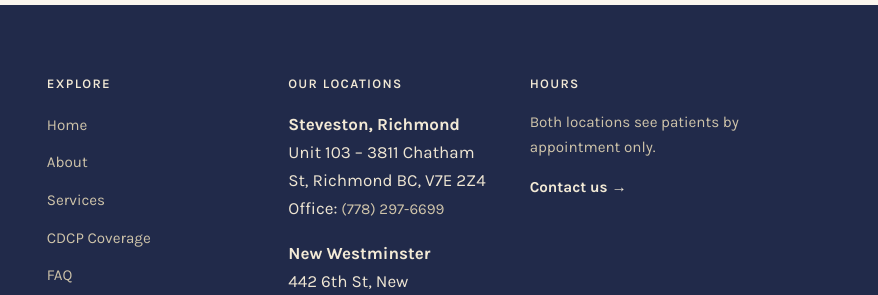
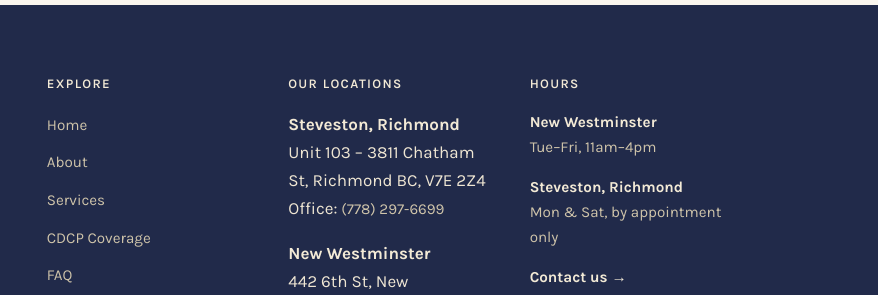
Before and after one commit to bben555/bben555.github.io, a plain HTML site: page faq.html in a window 1280 px wide. Shown: the part 3018-3313 px from the top of the page, 402-1280 px from the left. Drawn offline with Linux system fonts and the light colour scheme.

Commit message:
Update clinic hours sitewide
New Westminster: Tue-Fri 11am-4pm. Steveston/Richmond: Mon & Sat by
appointment only.

Co-Authored-By: Claude Opus 5.5 <noreply@anthropic.com>

```diff
--- a/faq.html
+++ b/faq.html
@@ -461,7 +461,8 @@
       </div>
       <div>
         <h4>Hours</h4>
-        <p style="color:#cfc4aa;font-size:0.95rem;">Both locations see patients by appointment only.</p>
+        <p style="color:#cfc4aa;font-size:0.95rem;"><strong style="color:#f3ead6;">New Westminster</strong><br>Tue–Fri, 11am–4pm</p>
+        <p style="color:#cfc4aa;font-size:0.95rem;margin-top:0.6em;"><strong style="color:#f3ead6;">Steveston, Richmond</strong><br>Mon &amp; Sat, by appointment only</p>
         <p style="margin-top:0.8em;"><a href="contact.html" style="color:#f3ead6;font-weight:700;">Contact us →</a></p>
       </div>
     </div>
--- a/js/assistant.js
+++ b/js/assistant.js
@@ -78,14 +78,14 @@
       link: { label: 'Explore Services', href: PAGES.services }
     },
     {
+      keywords: ['hour', 'open', 'when are you', 'appointment only', 'monday', 'tuesday', 'wednesday', 'thursday', 'friday', 'saturday', 'sunday', 'weekend'],
+      reply: "Our New Westminster clinic is open Tuesday to Friday, 11am–4pm. Our Steveston (Richmond) clinic sees patients by appointment only on Mondays and Saturdays — text or call to book.",
+      link: { label: 'Book Now', href: PAGES.contact }
+    },
+    {
       keywords: ['location', 'address', 'where are you', 'steveston', 'richmond', 'new westminster', 'direction', 'map'],
       reply: 'We have two locations: Unit 103 – 3811 Chatham St in Richmond (Steveston), and 442 6th St in New Westminster. Both offer the exact same services, so pick whichever is more convenient for you.',
       link: { label: 'Get directions to either clinic', href: PAGES.contact }
-    },
-    {
-      keywords: ['hour', 'open', 'when are you', 'appointment only'],
-      reply: "Both locations are appointment only — there aren't fixed drop-in hours. Text or call and we'll find a time that works.",
-      link: { label: 'Book Now', href: PAGES.contact }
     },
     {
       keywords: ['sleep'],
```
Also changed, not shown: about.html (+2 -1 lines), cdcp.html (+2 -1 lines), index.html (+10 -1 lines), services.html (+2 -1 lines), thank-you.html (+2 -1 lines), 1 other file.
